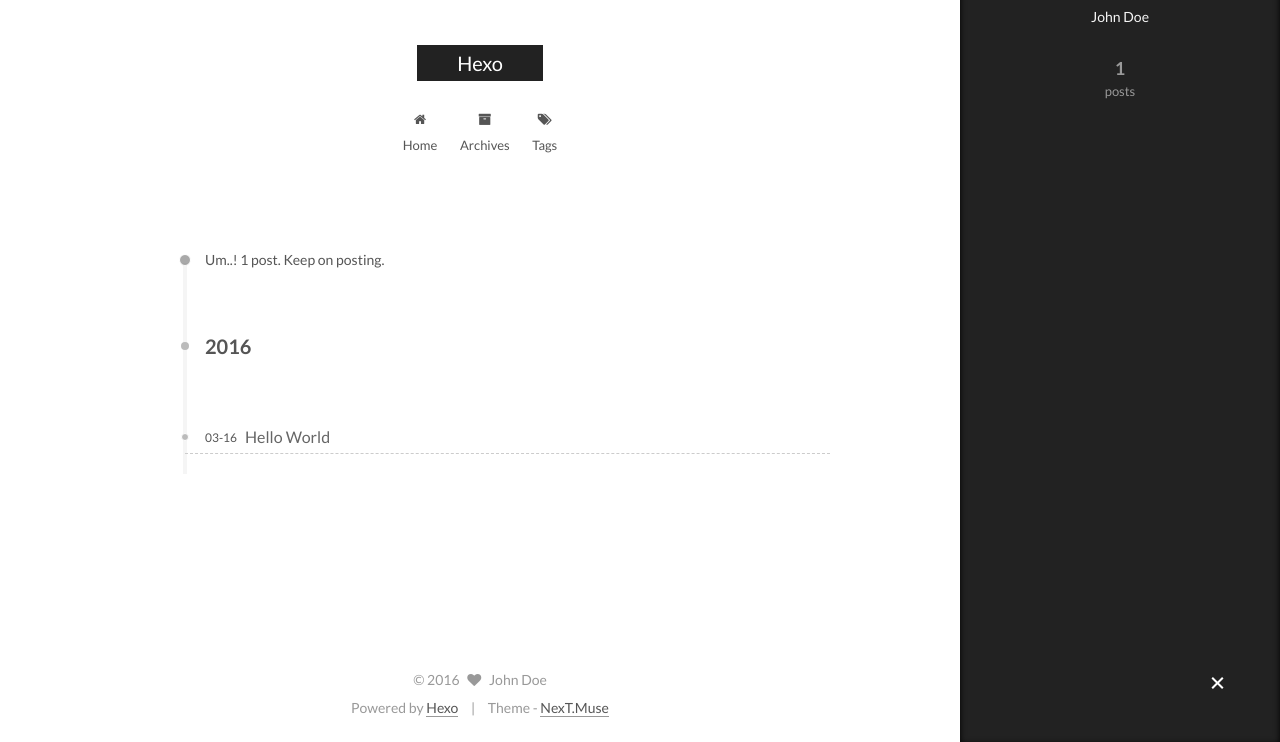
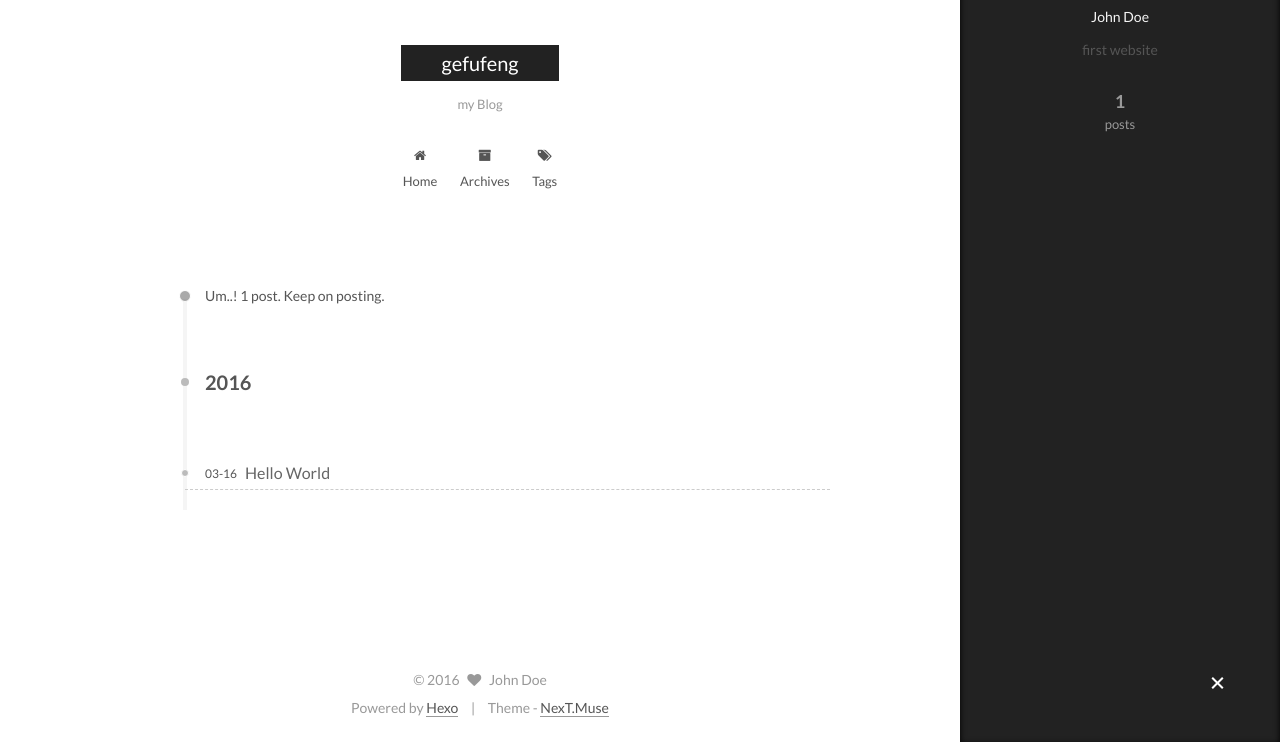
Before and after one commit to johngef/johngef.github.io, a plain HTML site: page archives/2016/03/index.html in a window 1280 px wide. Both pictures are taken after a click on the element 1217 px from the left and 742 px from the top of the page. Shown: the part 58-800 px from the top of the page. Drawn offline with Linux system fonts and the light colour scheme.

Commit message:
Site updated: 2016-03-16 21:42:27

```diff
--- a/archives/2016/03/index.html
+++ b/archives/2016/03/index.html
@@ -57,15 +57,15 @@
 
 
 
-<meta name="description">
+<meta name="description" content="first website">
 <meta property="og:type" content="website">
-<meta property="og:title" content="Hexo">
+<meta property="og:title" content="gefufeng">
 <meta property="og:url" content="http://yoursite.com/archives/2016/03/index.html">
-<meta property="og:site_name" content="Hexo">
-<meta property="og:description">
+<meta property="og:site_name" content="gefufeng">
+<meta property="og:description" content="first website">
 <meta name="twitter:card" content="summary">
-<meta name="twitter:title" content="Hexo">
-<meta name="twitter:description">
+<meta name="twitter:title" content="gefufeng">
+<meta name="twitter:description" content="first website">
 
 
 
@@ -83,7 +83,7 @@
   };
 </script>
 
-  <title> Archive | Hexo </title>
+  <title> Archive | gefufeng </title>
 </head>
 
 <body itemscope itemtype="http://schema.org/WebPage" lang="">
@@ -114,11 +114,11 @@
   <div class="custom-logo-site-title">
     <a href="/"  class="brand" rel="start">
       <span class="logo-line-before"><i></i></span>
-      <span class="site-title">Hexo</span>
+      <span class="site-title">gefufeng</span>
       <span class="logo-line-after"><i></i></span>
     </a>
   </div>
-  <p class="site-subtitle"></p>
+  <p class="site-subtitle">my Blog</p>
 </div>
 
 <div class="site-nav-toggle">
@@ -275,7 +275,7 @@
                src="/images/default_avatar.jpg"
                alt="John Doe" />
           <p class="site-author-name" itemprop="name">John Doe</p>
-          <p class="site-description motion-element" itemprop="description"></p>
+          <p class="site-description motion-element" itemprop="description">first website</p>
         </div>
         <nav class="site-state motion-element">
           <div class="site-state-item site-state-posts">
--- a/css/main.css
+++ b/css/main.css
@@ -1512,7 +1512,7 @@ pre .javascript .function {
   width: 4px;
   height: 4px;
   border-radius: 50%;
-  background: #ff1a90;
+  background: #b04be7;
 }
 .links-of-blogroll {
   font-size: 13px;
```
Also changed, not shown: 2016/03/16/hello-world/index.html (+5 -5 lines), archives/2016/index.html (+10 -10 lines), archives/index.html (+10 -10 lines), index.html (+10 -10 lines).
